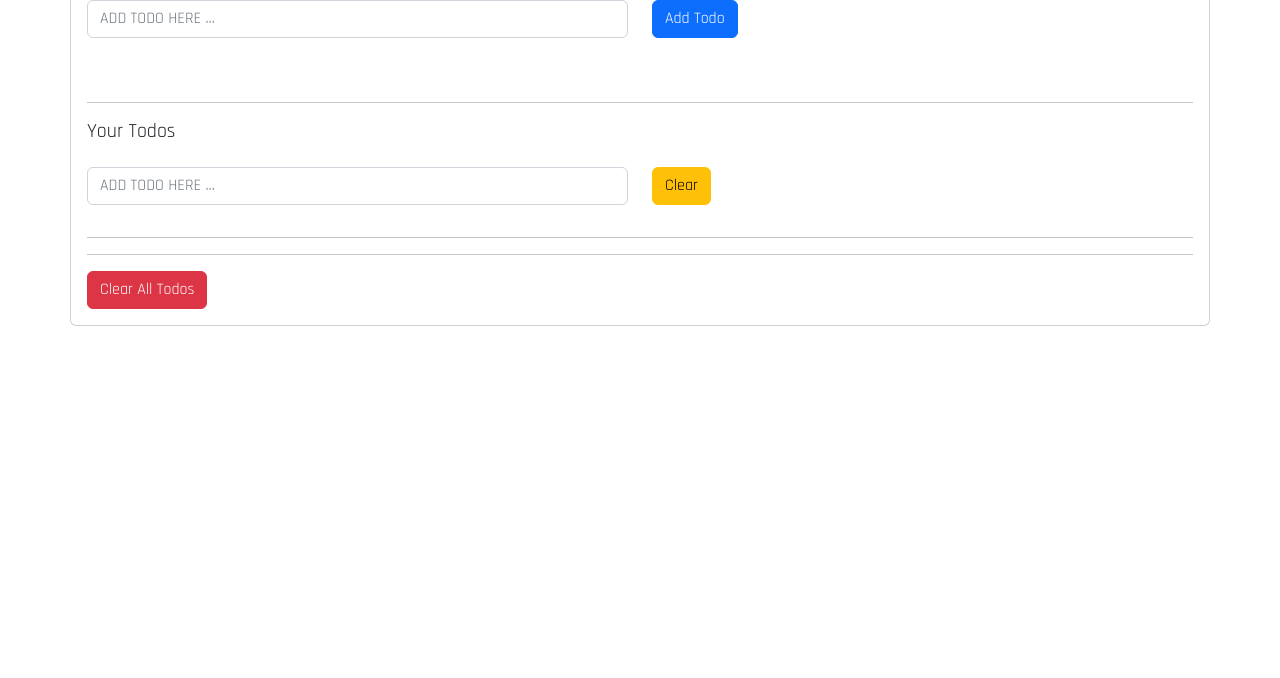
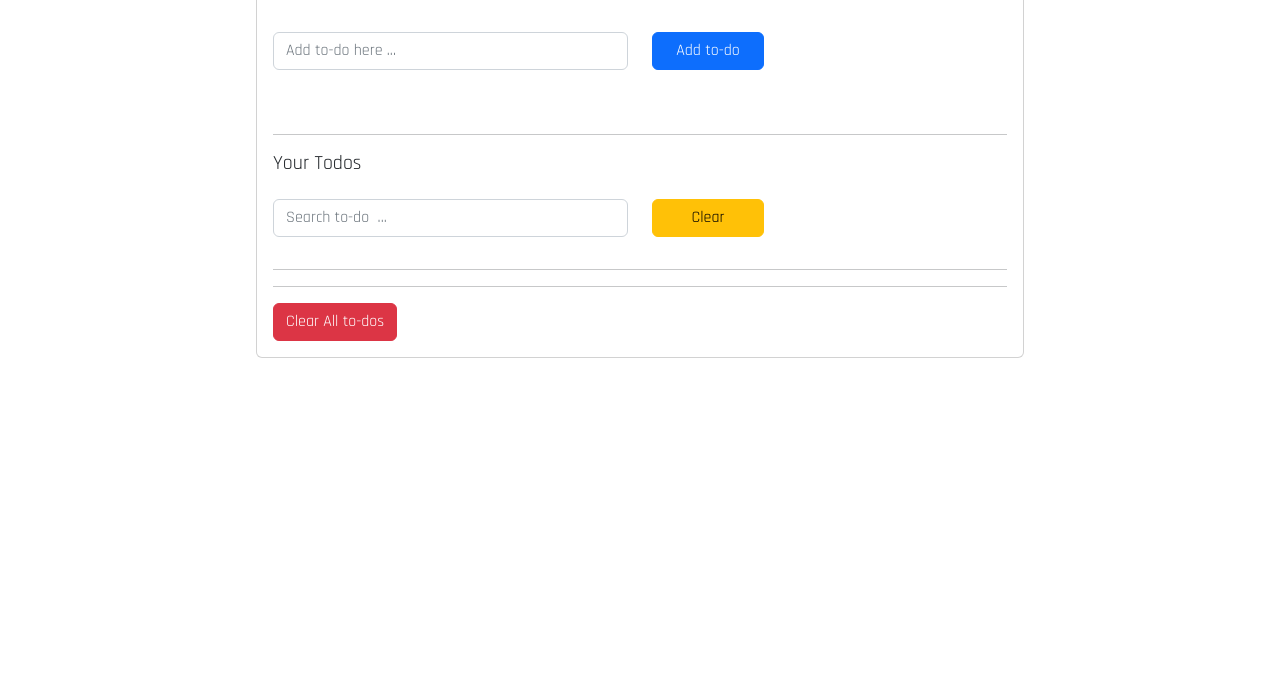
Before and after one commit to esadakman/javascript-todo-app, a plain HTML site: page index.html in a window 1280 px wide. Shown: the part 122-800 px from the top of the page. Drawn offline with nearby package versions, Linux system fonts and the light colour scheme.

Commit message:
minor changes

```diff
--- a/app.js
+++ b/app.js
@@ -25,11 +25,13 @@ containerDiv.addEventListener("click", (e) => {
     e.preventDefault();
     // ! remove all todos
   } else if (e.target.classList.contains("btn-danger")) {
-    let ul = e.target.previousElementSibling.previousElementSibling;
-    // ! ul'nin çocuğu bitene kadar while döngüsü çalışır
-    while (ul.firstElementChild != null) {
-      ul.removeChild(ul.firstElementChild);
-      localStorage.removeItem("todos");
+    if (confirm("Are you sure to delete all todos ?")) {
+      let ul = e.target.previousElementSibling.previousElementSibling;
+      // ! ul'nin çocuğu bitene kadar while döngüsü çalışır
+      while (ul.firstElementChild != null) {
+        ul.removeChild(ul.firstElementChild);
+        localStorage.removeItem("todos");
+      }
     }
     // ? ==================================
   } else if (e.target.classList.contains("fa-remove")) {
@@ -39,13 +41,12 @@ containerDiv.addEventListener("click", (e) => {
   } else if (e.target.classList.contains("btn-warning")) {
     search.value = "";
     const listItems = document.querySelectorAll(".form-group-item");
-    // const listItemss = document.querySelectorAll(".allTodos");
+
     listItems.forEach(function (listItem) {
       listItem.setAttribute("style", "display : block");
     });
     e.preventDefault();
   }
-  // else {    // console.log("other elemnets clicked");  }
 });
 
 // ! delete storage
@@ -58,7 +59,6 @@ function deleteTodoFromStorage(deletetodo) {
       todos.splice(index, 1); // Arrayden değeri silebiliriz.
     }
   });
-
   localStorage.setItem("todos", JSON.stringify(todos));
 }
 
@@ -99,7 +99,7 @@ function showAlert(type, message) {
   const alert = document.createElement("div");
   alert.className = `alert alert-${type}`;
   alert.textContent = message;
-  console.log(alert);
+  // console.log(alert);
   firstCardBody.append(alert);
   // * set timeout
   setTimeout(function () {
@@ -112,7 +112,7 @@ function showAlert(type, message) {
 function addLI(newTodo) {
   const newElement = document.createElement("li");
   const link = document.createElement("a");
-  // !============
+  // ! elementlere değer atama
   newElement.className = "form-group-item d-flex justify-content-between";
   link.href = "#";
   link.className = "delete-item";
--- a/index.html
+++ b/index.html
@@ -17,7 +17,7 @@
 
     <div class="container d-flex ">
 
-        <div class="w-100 mt-3">
+        <div class="w-100 mt-5">
             <div class="card row ">
                 <div class="card-header">
                     <h1 class="text-center text-dark">TO-DO LIST</h1>
@@ -27,10 +27,10 @@
 
                         <div class="col-12 col-sm-6  my-3">
                             <input class="form-control " type="text" name="todo" id="todo"
-                                placeholder="ADD TODO HERE ..." value="">
+                                placeholder="Add to-do here ..." value="">
                         </div>
                         <div class="col-4 my-3">
-                            <button type="submit" id="addTodo" class="btn btn-primary addTodo">Add Todo</button>
+                            <button type="submit" id="addTodo" class="btn btn-primary addTodo">Add to-do </button>
                         </div>
 
                     </form>
@@ -44,7 +44,7 @@
 
                         <div class="form-group col-sm-6  my-3">
                             <input class="form-control " type="text" name="search" id="search"
-                                placeholder="ADD TODO HERE ..." value="">
+                                placeholder="Search to-do  ..." value="">
                         </div>
                         <div class="col-4 my-3">
                             <button type="submit" id="clear" class="btn btn-warning ">Clear</button>
@@ -64,7 +64,7 @@
 
                     </ul>
                     <hr>
-                    <a id="clear-todos" class="btn btn-danger" href="#">Clear All Todos</a>
+                    <a id="clear-todos" class="btn btn-danger" href="#">Clear All to-dos</a>
                 </div>
             </div>
 
--- a/style.css
+++ b/style.css
@@ -4,22 +4,20 @@
     margin: 0;
     padding: 0;
     box-sizing: border-box;
+
 }
 
 
 
 .container {
-    height: 100vh;
+    width: 60vw !important;
+    height: 50vh;
+    font-family: 'Rajdhani', sans-serif;
     /* background-color: crimson; */
-    font-family: 'Rajdhani', sans-serif;
+
 }
 
-/*
-<!-- ! -->
-                    <!-- <div class="form-row">
-                        <div class="form-group col-sm-6">
-                            <input class="form-control" type="text" name="filter" id="search" placeholder="Search Todo">
-                        </div>
-
-                    </div> -->
-                    <!-- !  --> */
+#clear,
+#addTodo {
+    width: 7rem;
+}
```
